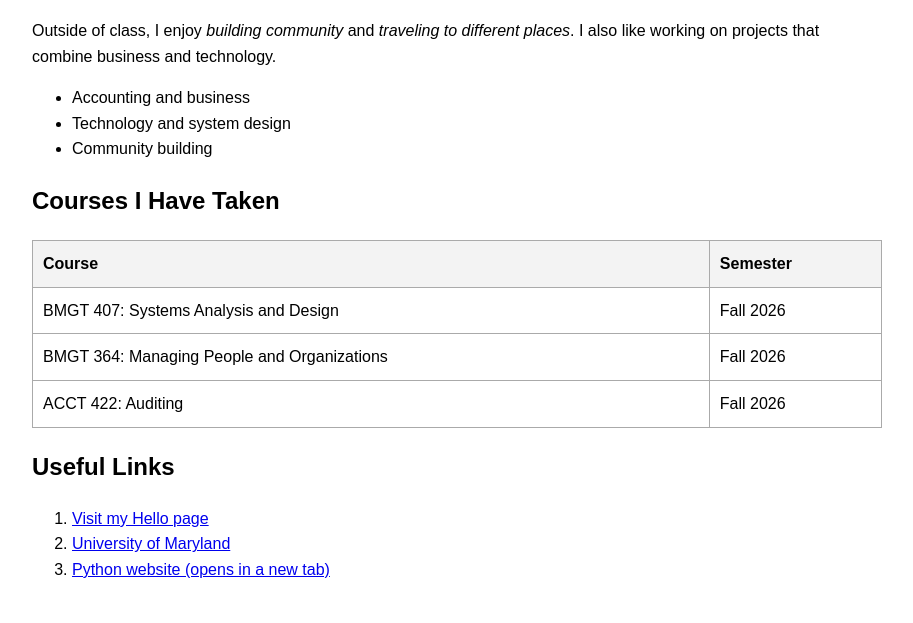
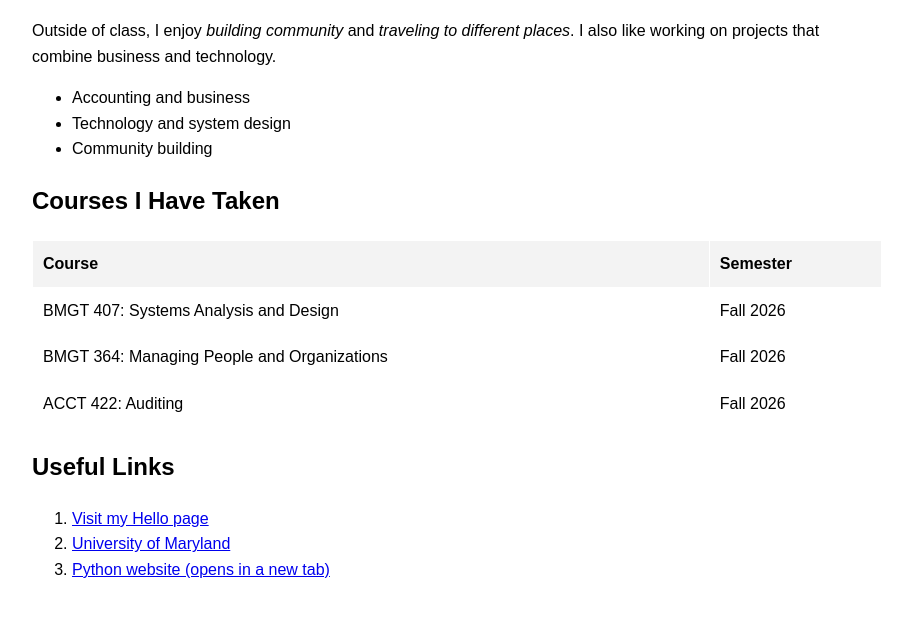
Before and after one commit to awong213/helloworld2, a Flask app: page /about in a window 1280 px wide. Shown: the part 353-976 px from the top of the page, without its empty margins (183-1096 px from the left). Run offline with Flask 3, Linux system fonts and the light colour scheme.

Commit message:
changed gray row to white

```diff
--- a/templates/about.html
+++ b/templates/about.html
@@ -15,7 +15,7 @@
         }
         h1, h2 { color: black; }
         table { border-collapse: collapse; width: 100%; }
-        th, td { border: 1px solid #aaa; padding: 10px; text-align: left; }
+        th, td { border: 1px solid #ffffff; padding: 10px; text-align: left; }
         th { background-color: #f3f3f3; }
         img { max-width: 100%; }
     </style>
```
